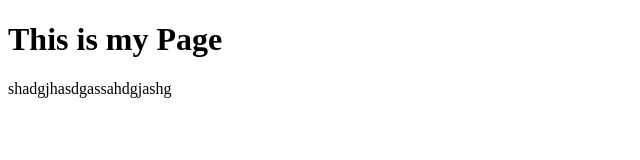
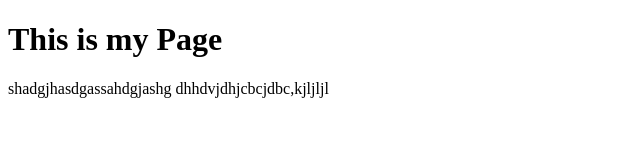
Before and after one commit to JohnCrisLanestosa/Testing2, a plain HTML site: page index.html in a window 1280 px wide. Shown: the whole page, without its empty margins (0-640 px from the left). Drawn offline with Linux system fonts and the light colour scheme.

Commit message:
Edited One

```diff
--- a/index.html
+++ b/index.html
@@ -10,5 +10,6 @@
 </head>
 <body>
     shadgjhasdgassahdgjashg
+    dhhdvjdhjcbcjdbc,kjljljl
 </body>
 </html>
```
